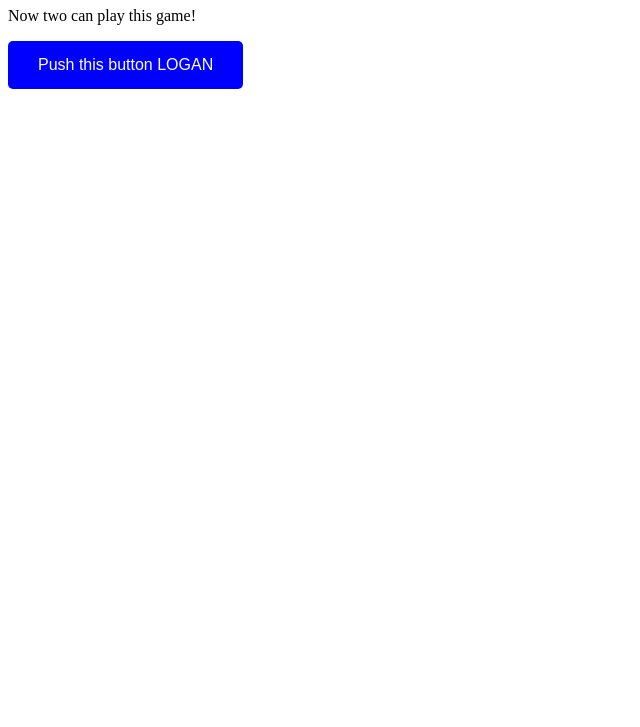
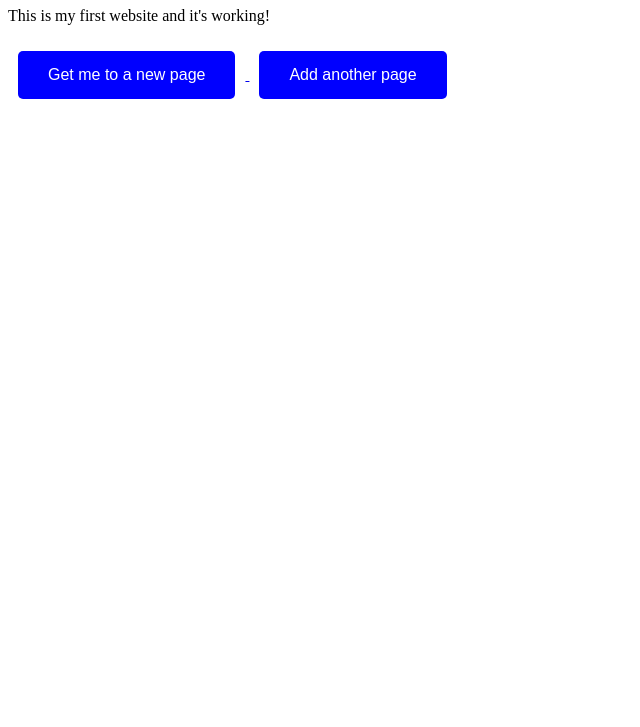
Before and after one commit to lindseypreuss314/my-first-website, a plain HTML site: page index.html in a window 1280 px wide. Shown: the part 73-800 px from the top of the page, without its empty margins (0-640 px from the left). Drawn offline with Linux system fonts and the light colour scheme.

Commit message:
third page
add third page

```diff
--- a/index.html
+++ b/index.html
@@ -11,15 +11,20 @@
             border: none;
             border-radius: 5px;
             cursor: pointer;
+            margin: 10px;
         }
     </style>
 </head>
 <body>
     <h1>Hello World! I'm Learning Code!</h1>
-    <p>Now two can play this game! </p>
+    <p>This is my first website and it's working!</p>
 
     <a href="second-page.html">
-        <button class="blue-button">Push this button LOGAN</button>
+        <button class="blue-button">Get me to a new page</button>
+    </a>
+
+    <a href="third-page.html">
+        <button class="blue-button">Add another page</button>
     </a>
 </body>
 </html>
```
Also changed, not shown: third-page.html (added, +14 -0 lines).
